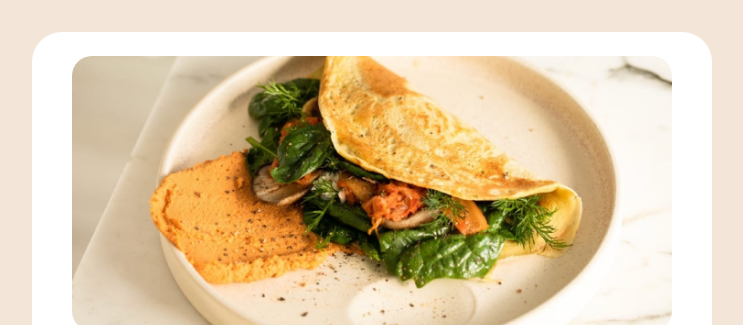
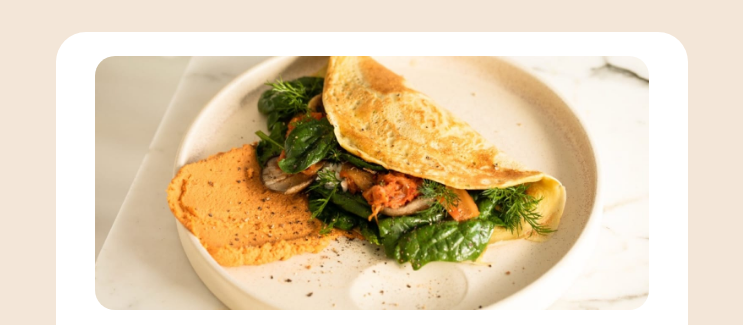
Before and after one commit to mar-alabi/recipe-page, a plain HTML site: page index.html in a window 1280 px wide. Shown: the top 325 px of the page, without its empty margins (268-1011 px from the left). Drawn offline with Linux system fonts and the light colour scheme.

Commit message:
change box-sizing

```diff
--- a/style.css
+++ b/style.css
@@ -14,8 +14,12 @@
   --Rose50: hsl(330, 100%, 98%);
 }
 html {
+  box-sizing: border-box;
   font-family: "Outfit", sans-serif;
   background-color: var(--Stone100);
+}
+*, *::after, *::before{
+  box-sizing: inherit;
 }
 .container {
   background-color: var(--White);
```
